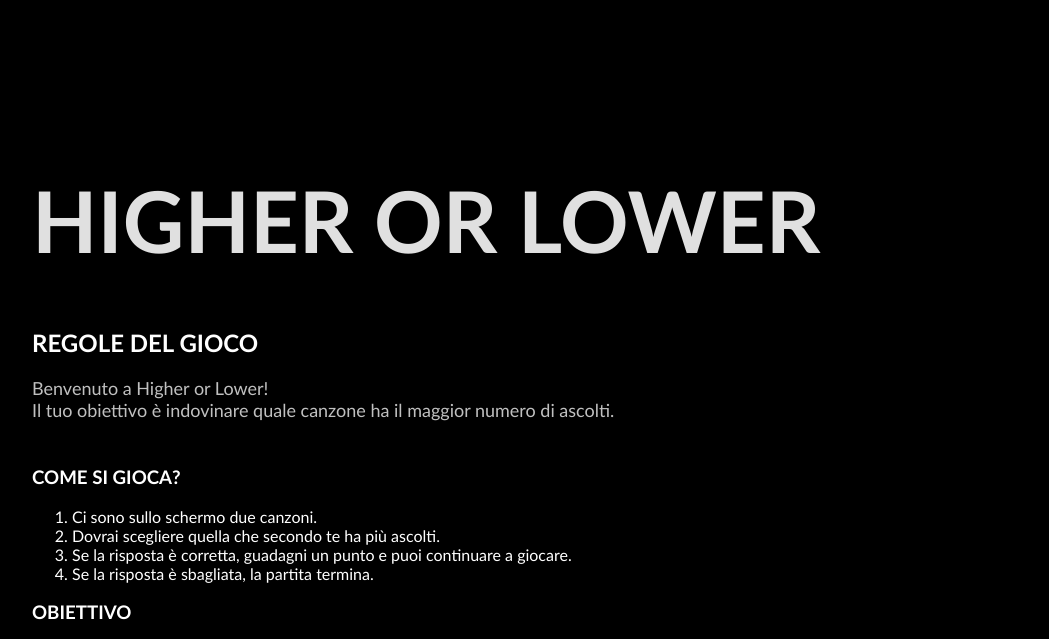
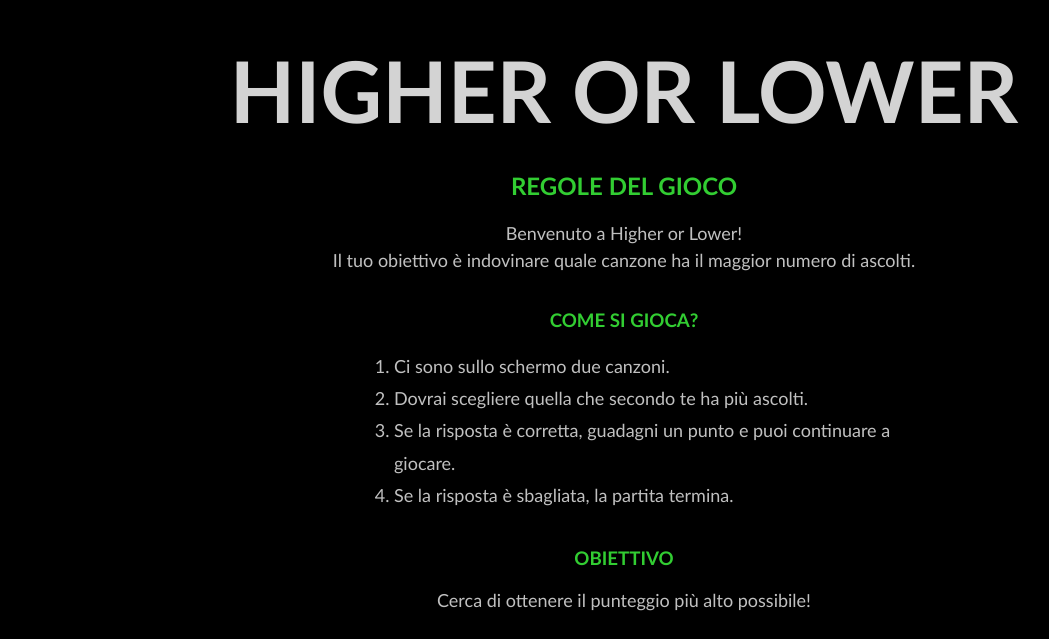
Before and after one commit to giacomosala09-byte/GiacomoSala, a plain HTML site: page regole.html in a window 1280 px wide. Shown: the part 101-740 px from the top of the page, without its empty margins (16-1065 px from the left). Drawn offline with Linux system fonts and the light colour scheme.

Commit message:
Update Stile.css

```diff
--- a/Stile.css
+++ b/Stile.css
@@ -1,23 +1,44 @@
-body {
-    background-color: #1A162B;
+body{
+    background-color: black;
     color: white;
-    font-family:  Calibri;
-    background-color: black;
-.menu {
-    margin: 150px auto;
+    font-family: Calibri;
+    text-align: center;
+    margin: 0;
+}
+.menu{
+    max-width: 800px;
+    margin: 80px auto;
     padding: 40px;
 }
-h1 {
-    color: #E0E0E0;
+h1{
+    color: lightgray;
     font-size: 85px;
     font-weight: bold;
     text-transform: uppercase;
-    margin-top:80px;
+    margin-top: 20px;
+    margin-bottom: 20px;
 }
-p {
+h2{
+    color: limegreen;
+    margin-top: 30px;
+}
+h3{
+    color: limegreen;
+    margin-top: 30px;
+}
+p{
     color: silver;
     font-size: 18px;
-    margin-bottom: 45px;
+    margin-bottom: 35px;
+    line-height: 1.5;
+}
+ol {
+    color: silver;
+    font-size: 18px;
+    text-align: left;
+    max-width: 500px;
+    margin: 0 auto 35px auto;
+    line-height: 1.8;
 }
 .links {
     display: flex;
@@ -33,6 +54,5 @@ a {
     color: black;
     font-size: 17px;
     font-weight: bold;
-    text-decoration: none;
     border-radius: 30px;
 }
```
